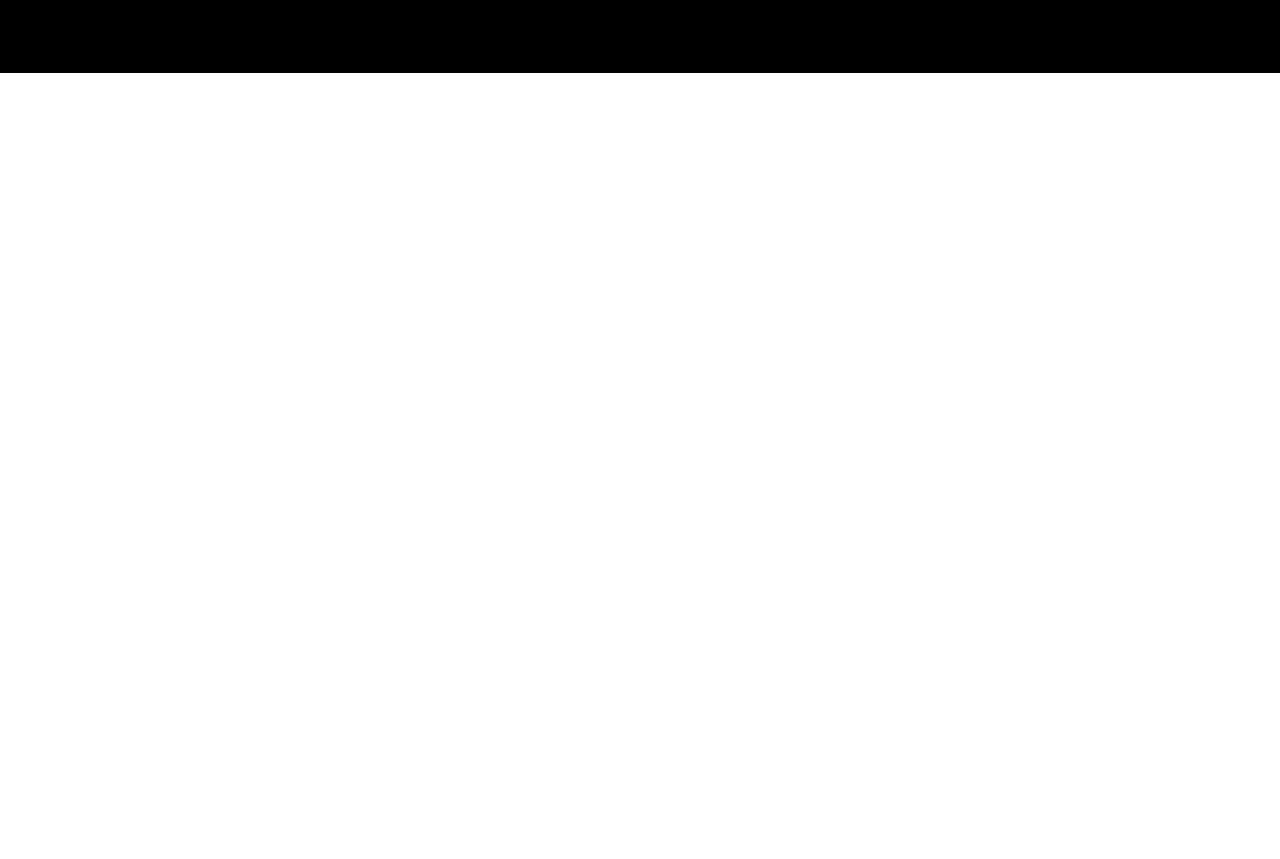
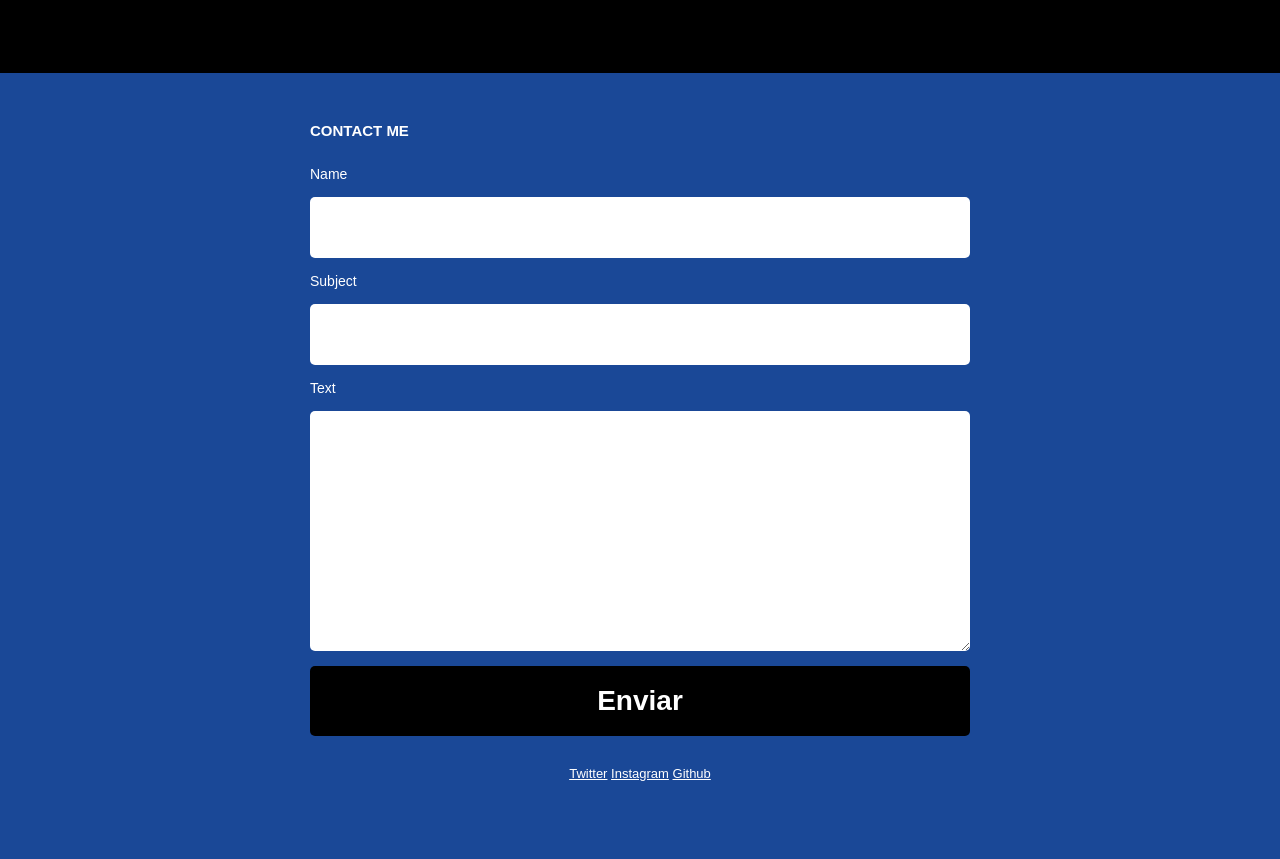
Before and after one commit to bernidl/gridWebSite, a plain HTML site: page index.html in a window 1280 px wide. Shown: the part 3477-4336 px from the top of the page. Before the commit the page ends 3550 px from the top, so only its background shows below. Drawn offline with Linux system fonts and the light colour scheme.

Commit message:
Contact section

```diff
--- a/index.html
+++ b/index.html
@@ -178,5 +178,26 @@
             </a>
         </div>
     </section>
+    <section id="contact">
+        <form action="">
+            <h2>CONTACT ME</h2>
+
+            <label for="name">Name</label>
+            <input type="text" />
+
+            <label for="name">Subject</label>
+            <input type="text" />
+
+            <label for="name">Text</label>
+            <textarea name="" id="" cols="30" rows="10"></textarea>
+
+            <input type="submit" value="Enviar">
+        </form>
+        <div class="social-networks">
+            <a href="#">Twitter</a>
+            <a href="#">Instagram</a>
+            <a href="#">Github</a>
+        </div>
+    </section>
 </body>
 </html>
--- a/main.css
+++ b/main.css
@@ -289,3 +289,51 @@ section {
 #posts .post.post-6{
     background-image: url(img/work-16.png);
 }
+
+
+/* CONTACT */
+
+#contact {
+    background-color: rgb(26,72,151);
+    display: grid;
+    grid-template: auto 100px / 700px;
+    justify-content: center;
+    align-content: center;
+    box-sizing: border-box;
+}
+#contact form {
+    padding: 20px;
+    color: white;
+    display: grid;
+    grid-template: auto / auto;
+    gap: 15px;
+    align-items: center;
+    box-sizing: border-box;
+}
+#contact form input,
+#contact form textarea {
+    padding: 20px 10px;
+    box-sizing: border-box;
+    font-size: 1.8rem;
+    border-radius: 5px;
+    border: none;
+    width: 100%;
+}
+#contact form label{
+    font-size: 1.4rem;
+}
+#contact .social-networks{
+    justify-self: center;
+    padding: 10px 0;
+    font-size: 1.3rem;
+}
+#contact .social-networks a{
+    color: white;
+}
+#contact form input[type="submit"]{
+    color: white;
+    background-color: black;
+    font-weight: bold;
+    font-size: 2.8rem;
+    line-height: 3rem;
+}
```
